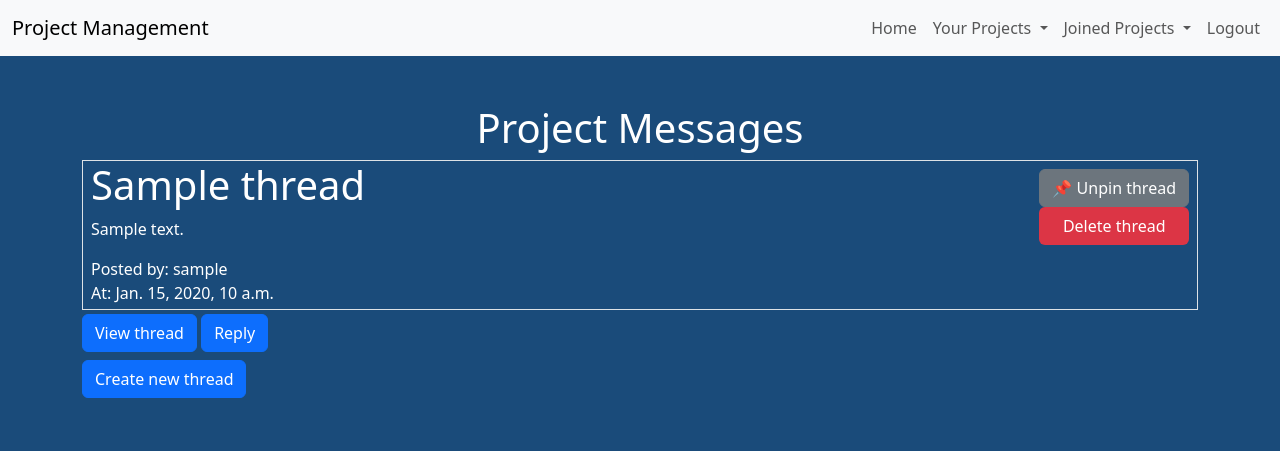
After one commit to tinaxvu/Project-Manager, a Django app: page /projects/1/message_board in a window 1280 px wide. The commit adds this page. Shown: the top 451 px of the page. Run offline with Django 4.2, Linux system fonts and the light colour scheme; a user stored in the database is signed in; tables that the repository leaves empty hold one stand-in row (values such as "Sample post"); some libraries are stand-ins or nearby versions.

Commit message:
implemented message board

```diff
--- a/projects/forms.py
+++ b/projects/forms.py
@@ -1,5 +1,5 @@
 from django import forms
-from .models import Project, FileUpload, Tag
+from .models import Project, FileUpload, Tag, Message, Thread
 
 
 class ProjectForm(forms.ModelForm):
@@ -30,3 +30,22 @@ class FileUploadForm(forms.ModelForm):
                     tag, created = Tag.objects.get_or_create(name=tag_name, project=project)
                     instance.tags.add(tag)
         return instance
+
+
+class MessageForm(forms.ModelForm):
+    class Meta:
+        model = Message
+        fields = ['body']
+        widgets = {
+            'title': forms.TextInput(attrs={'class':'form-control'}),
+            'body': forms.Textarea(attrs={'class':'form-control'})
+        }
+
+class ThreadForm(forms.ModelForm):
+    class Meta:
+        model = Thread
+        fields = ['title','body']
+        widgets = {
+            'title': forms.TextInput(attrs={'class':'form-control'}),
+            'body': forms.Textarea(attrs={'class':'form-control'})
+        }
--- /dev/null
+++ b/projects/templates/specific_pages/message_board.html
@@ -0,0 +1,185 @@
+{% extends 'base.html' %}
+{% block content %}
+{% load tz %}
+{% localtime on %}
+<h1 class="text-center">Project Messages</h1>
+<!-- Pinned Threads -->
+{% for thread in threads %}
+  {% if thread.pinned %}
+  <div class="border px-2 d-flex justify-content-between">
+    <div>
+      <h1>{{ thread.title }}</h1>
+      <p>{{ thread.body }}</p>
+      <p class="mb-0">Posted by: {{ thread.posted_by }}</p>
+      <p class="mb-1">At: {{ thread.posted_at|localtime}}</p>
+    </div>
+    <div>
+      <form method="POST" action="{% url 'projects:unpin_thread' project.id thread.id %}">
+        {% csrf_token %}
+        <button class="btn btn-secondary w-100 mt-2" type="submit">📌 Unpin thread</button>
+      </form>
+      {% if user.permission_level == 'admin' or thread.posted_by == user%}
+      <form method="POST" action="{% url 'projects:delete_thread' project.id thread.id %}">
+        {% csrf_token %}
+        <button class="btn bg-danger text-white w-100" type="submit">Delete thread</button>
+      </form>
+      {% endif %}
+    </div>
+  </div>
+  <div class="collapse" id="replies{{ thread.id }}">
+  {% for message in messages %}
+    {% if message.thread.id == thread.id %}
+    <div class="border px-2 d-flex justify-content-between">
+      <div>
+        <h1>{{ message.title }}</h1>
+        <p>{{ message.body }}</p>
+        <p class="mb-0">Posted by: {{ message.posted_by }}</p>
+        <p class="mb-1">At: {{ message.posted_at|localtime }}</p>
+      </div>
+      {% if user.permission_level == 'admin' or message.posted_by == user%}
+      <form method="POST" action="{% url 'projects:delete_message' project.id message.id %}">
+        {% csrf_token %}
+        <button class="btn bg-danger text-white mt-2" type="submit">Delete message</button>
+      </form>
+      {% endif %}
+    </div>
+    {% endif %}
+  {% endfor %}
+  </div>
+  {% if thread.message.all|length > 0 %}
+  <a class="btn btn-primary mt-1 mb-1" data-bs-toggle="collapse" href="#replies{{ thread.id }}" role="button" aria-expanded="false">
+    <span class="default-text">View thread</span>
+    <span class="toggled-text" >Hide thread</span>
+  </a>
+  {% endif %}
+  <a class="btn btn-primary mt-1 mb-1" data-bs-toggle="collapse" href="#messageForm{{ thread.id}}" role="button" aria-expanded="false" aria-controls="messageForm">
+    Reply
+  </a>
+  <div class="collapse" id="messageForm{{ thread.id }}">
+    <div class="card card-body bg-info">
+        <form method="POST">
+            {% csrf_token %}
+            <input type="hidden" name="thread_id" value="{{ thread.id }}">
+            <div class="form-group">
+              <label for="{{ message_form.body.id_for_label }}" class="mb-1">Type your reply</label>
+              {{ message_form.body }}  <!-- Render the 'body' textarea field -->
+            </div>
+            <button type="submit" name="message_form" class="btn btn-success mt-1">Submit</button>
+        </form>
+    </div>
+  </div>
+  {% endif %}
+{% endfor %}
+
+<!-- Not pinned threads -->
+{% for thread in threads %}
+  {% if not thread.pinned %}
+  <div class="border px-2 d-flex justify-content-between">
+    <div>
+      <h1>{{ thread.title }}</h1>
+      <p>{{ thread.body }}</p>
+      <p class="mb-0">Posted by: {{ thread.posted_by }}</p>
+      <p class="mb-1">At: {{ thread.posted_at|localtime }}</p>
+    </div>
+    <div class="flex flex-col">
+      <form method="POST" action="{% url 'projects:pin_thread' project.id thread.id %}">
+        {% csrf_token %}
+        <button class="btn btn-secondary w-100" type="submit">Pin thread</button>
+      </form>
+
+      {% if user.permission_level == 'admin' or thread.posted_by == user%}
+      <form method="POST" action="{% url 'projects:delete_thread' project.id thread.id %}">
+        {% csrf_token %}
+        <button class="btn bg-danger text-white w-100" type="submit">Delete thread</button>
+      </form>
+      {% endif %}
+    </div>
+  </div>
+  <div class="collapse" id="replies{{ thread.id }}">
+
+    {% for message in messages %}
+    {% if message.thread.id == thread.id %}
+    <div class="border px-2 d-flex justify-content-between">
+      <div>
+        <h1>{{ message.title }}</h1>
+        <p>{{ message.body }}</p>
+        <p class="mb-0">Posted by: {{ message.posted_by }}</p>
+        <p class="mb-">At: {{ message.posted_at|localtime }}</p>
+      </div>
+      {% if user.permission_level == 'admin' or message.posted_by == user%}
+      <form method="POST" action="{% url 'projects:delete_message' project.id message.id %}">
+        {% csrf_token %}
+        <button class="btn bg-danger text-white mt-2" type="submit">Delete message</button>
+      </form>
+      {% endif %}
+    </div>
+    {% endif %}
+    {% endfor %}
+
+  </div>
+{% if thread.message.all|length > 0 %}
+<a class="btn btn-primary mt-1 mb-1" data-bs-toggle="collapse" href="#replies{{ thread.id }}" role="button" aria-expanded="false"
+>
+  <span class="default-text">View thread</span>
+  <span class="toggled-text" style="display: none;">Hide thread</span>
+</a>
+{% endif %}
+<a class="btn btn-primary mt-1 mb-1" data-bs-toggle="collapse" href="#messageForm{{ thread.id }}" role="button" aria-expanded="false" aria-controls="messageForm">
+  Reply
+</a>
+<div class="collapse" id="messageForm{{ thread.id }}">
+  <div class="card card-body bg-info">
+      <form method="POST">
+          {% csrf_token %}
+          <input type="hidden" name="thread_id" value="{{ thread.id }}">
+          <div class="form-group">
+            <label for="{{ message_form.body.id_for_label }} mb-1">Type your reply</label>
+            {{ message_form.body }}  <!-- Render the 'body' textarea field -->
+          </div>
+          <button type="submit" name="message_form" class="btn btn-success">Submit</button>
+      </form>
+  </div>
+</div>
+{% endif %}
+{% endfor %}
+<div>
+  <a class="btn btn-primary mb-1 mt-1" data-bs-toggle="collapse" href="#threadForm" role="button" aria-expanded="false" aria-controls="threadForm">
+    Create new thread
+  </a>
+</div>
+
+<!-- Collapsible Form -->
+<div class="collapse" id="threadForm">
+  <div class="card card-body bg-info">
+      <form method="POST">
+          {% csrf_token %}
+          <div class="form-group">
+            <label for="{{ thread_form.title.id_for_label }}">Title</label>
+            {{ thread_form.title }}  <!-- Render the 'title' input field -->
+          </div>
+          <div class="form-group">
+            <label for="{{ thread_form.body.id_for_label }}">Body</label>
+            {{ thread_form.body }}  <!-- Render the 'body' textarea field -->
+          </div>
+          <button type="submit" name="thread_form" class="btn btn-success mt-1">Submit</button>
+      </form>
+  </div>
+</div>
+<style>
+a[aria-expanded="true"] .default-text {
+  display: none;
+}
+
+a[aria-expanded="true"] .toggled-text {
+  display: inline;
+}
+
+a[aria-expanded="false"] .toggled-text {
+  display: none;
+}
+body {
+  padding-bottom: 50px; /* Ensure space at the bottom of the page */
+}
+</style>
+{% endlocaltime %}
+{% endblock %}
--- a/projects/urls.py
+++ b/projects/urls.py
@@ -20,5 +20,10 @@ urlpatterns = [
     path('<int:project_id>/collaboration/', views.collaboration_view, name='collaboration'),
     path('<int:project_id>/delete/', views.delete_project, name='delete_project'),
     path('<int:project_id>/file/<int:file_id>/', views.view_file, name='view_file'),
-    path('<int:project_id>/leave-project', views.leave_project, name="leave_project")
+    path('<int:project_id>/leave-project', views.leave_project, name="leave_project"),
+    path('<int:project_id>/message_board', views.message_board_view, name="message_board"),
+    path('<int:project_id>/<int:message_id>/delete_message', views.delete_message, name="delete_message"),
+    path('<int:project_id>/<int:thread_id>/pin_thread', views.pin_thread,name="pin_thread"),
+    path('<int:project_id>/<int:thread_id>/unpin_thread', views.unpin_thread,name="unpin_thread"),
+    path('<int:project_id>/<int:thread_id>/delete_thread', views.delete_thread,name="delete_thread")
 ]
--- a/projects/views.py
+++ b/projects/views.py
@@ -2,8 +2,8 @@ from django.contrib.auth import get_user_model
 from django.shortcuts import render, redirect, get_object_or_404
 from django.views.decorators.http import require_POST
 
-from .models import Project, Tag
-from .forms import ProjectForm, FileUploadForm
+from .models import Project, Tag, Message, Thread
+from .forms import ProjectForm, FileUploadForm, MessageForm, ThreadForm
 from .utils import get_signed_url
 from django.contrib.auth.decorators import login_required
 from django.http import JsonResponse
@@ -195,6 +195,80 @@ def files_view(request, project_id):
 def schedule_meets_view(request):
     return render(request, 'specific_pages/schedule_meets.html')
 
+@login_required
+def message_board_view(request, project_id):
+    project = get_object_or_404(Project, id=project_id)
+    message_form = MessageForm()
+    thread_form = ThreadForm()
+    if request.method == 'POST':
+        if 'message_form' in request.POST:
+            thread_id = request.POST.get('thread_id')
+            thread = get_object_or_404(Thread, id=thread_id)
+            message_form = MessageForm(request.POST)
+            if message_form.is_valid():
+                message = message_form.save(commit=False)
+                message.project = project
+                message.posted_by = request.user
+                message.thread = thread
+                message.save()
+                return redirect('projects:message_board', project_id=project.id)
+        elif 'thread_form' in request.POST:
+            thread_form = ThreadForm(request.POST)
+            if thread_form.is_valid():
+                thread = thread_form.save(commit=False)
+                thread.project = project
+                thread.posted_by = request.user
+                thread.save()
+                return redirect('projects:message_board', project_id=project.id)
+    messages = project.message.all()
+    threads = project.thread.all()
+    threads_with_messages = {}
+    for thread in threads:
+        has_message = any(message.thread.id == thread.id for message in messages)
+        threads_with_messages[thread.id] = has_message
+    print(threads_with_messages)
+    context = {
+        'project': project,
+        'thread_form': thread_form,
+        'message_form': message_form,
+        'messages': messages,
+        'threads': threads,
+        'threads_with_messages': threads_with_messages
+    }
+    return render(request, 'specific_pages/message_board.html',context)
+
+
+@login_required
+def delete_message(request, project_id, message_id):
+    project = get_object_or_404(Project, id=project_id)
+    message = get_object_or_404(Message, id=message_id)
+    if request.user.permission_level == 'admin' or message.posted_by == request.user:
+        message.delete()
+        return redirect('projects:message_board', project_id=project_id)
+
+
+@login_required
+def pin_thread(request, project_id, thread_id):
+    thread = get_object_or_404(Thread, id=thread_id)
+    thread.pinned = True
+    thread.save()
+    return redirect('projects:message_board', project_id=project_id)
+
+
+@login_required
+def unpin_thread(request, project_id, thread_id):
+    thread = get_object_or_404(Thread, id=thread_id)
+    thread.pinned = False
+    thread.save()
+    return redirect('projects:message_board', project_id=project_id)
+
+
+@login_required
+def delete_thread(request, project_id, thread_id):
+    thread = get_object_or_404(Thread, id=thread_id)
+    if request.user.permission_level == 'admin' or thread.posted_by == request.user:
+        thread.delete()
+        return redirect('projects:message_board', project_id=project_id)
 
 @require_POST
 @login_required
```
Also changed, not shown: projects/models.py (+20 -0 lines), projects/templates/project_detail.html (+5 -2 lines), projects/templatetags/custom_filters.py (added, +7 -0 lines), projects/migrations/0008_message.py (added), projects/migrations/0009_message_pinned.py (added), projects/migrations/0010_alter_message_posted_by_thread_message_thread.py (added), projects/migrations/0011_alter_thread_title.py (added).
